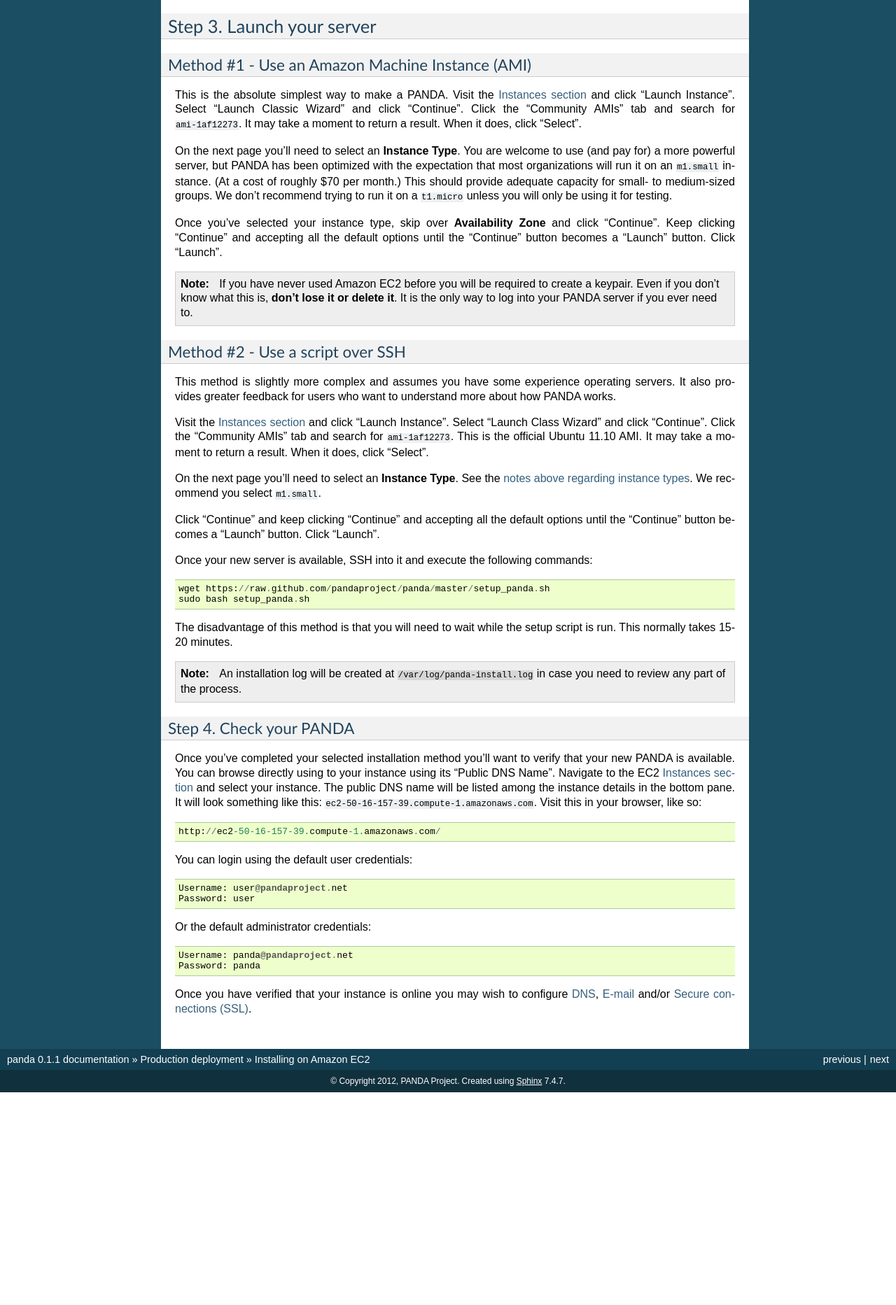
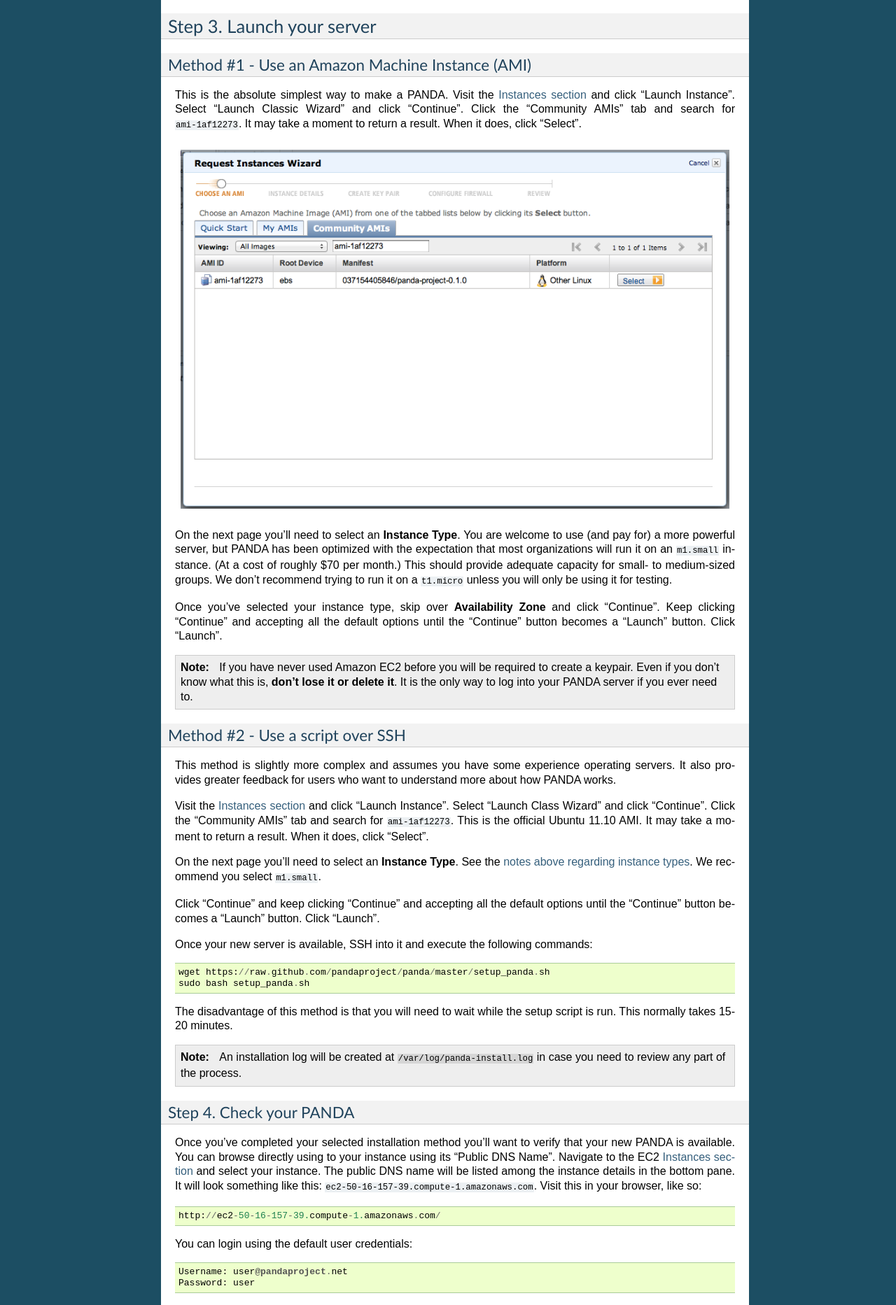
Before and after one commit to pandaproject/panda, a Sphinx documentation site: the page built from docs/amazon.rst, in a window 1280 px wide. Shown: the part 1174-3039 px from the top of the page at 70% size. Built offline with Sphinx 7.4.7, drawn with Linux system fonts in a browser that asks for light colours; before the commit the page ends 2735 px from its top, so only the background shows below that.

Commit message:
Add select ami image.

```diff
--- a/docs/amazon.rst
+++ b/docs/amazon.rst
@@ -36,6 +36,9 @@
 ------------------------------------------------
 
 This is the absolute simplest way to make a PANDA. Visit the `Instances section <https://console.aws.amazon.com/ec2/home?#s=Instances>`_ and click "Launch Instance". Select "Launch Classic Wizard" and click "Continue". Click the "Community AMIs" tab and search for ``ami-1af12273``. It may take a moment to return a result. When it does, click "Select".
+
+.. figure::  images/amazon-select-ami.png
+   :align:  center
 
 .. _notes above regarding instance types:
 
```
Also changed, not shown: docs/images/amazon-select-ami.png (added).
